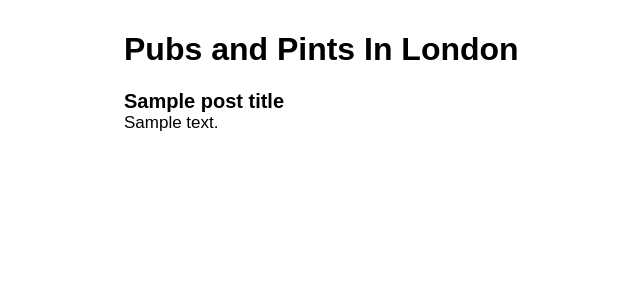
After one commit to morganlise/build-a-blog, a Python web app: template templates/blog_post.html in a window 1280 px wide. The commit adds this page. Shown: the top 300 px of the page, without its empty margins (116-756 px from the left). Run offline with Jinja, Linux system fonts and the light colour scheme; the template is opened without the code that fills it: most values are stand-ins (such as "Sample title", 1, 10 or a date in 2020).

Commit message:
Blog posts working. Permalinks added to posts. Index shows last five posts, with permalinks.

```diff
--- /dev/null
+++ b/templates/blog_post.html
@@ -0,0 +1,22 @@
+<!DOCTYPE html>
+
+<html>
+
+	<head>
+		<title>It Comes In Pints? I'm Getting One</title>
+	<link rel="stylesheet" type="text/css" href="../static/stylesheet.css"/>
+	</head>
+
+
+	<body>
+		<h1>Pubs and Pints In London</h1>
+
+		<div class="posted">
+			<div class="post-title">{{post_title}}</div>
+			<div class="post-content">{{post_content}}</div>
+
+		</div>
+		<div class="error">{{error}}</div>
+	</body>
+
+</html>
--- a/templates/index.html
+++ b/templates/index.html
@@ -12,7 +12,7 @@
 
 		{% for BlogPost in BlogPosts %}
 			<div class="posted">
-				<div class="post-title">{{BlogPost.post_title}}</div>
+				<div class="post-title"><a href="/blog/{{BlogPost.key().id()}}">{{BlogPost.post_title}}</a></div>
 				<div class="post-content">{{BlogPost.post_content}}</div>
 
 			</div>
```
Also changed, not shown: main.py (+20 -6 lines), 1 other file.
